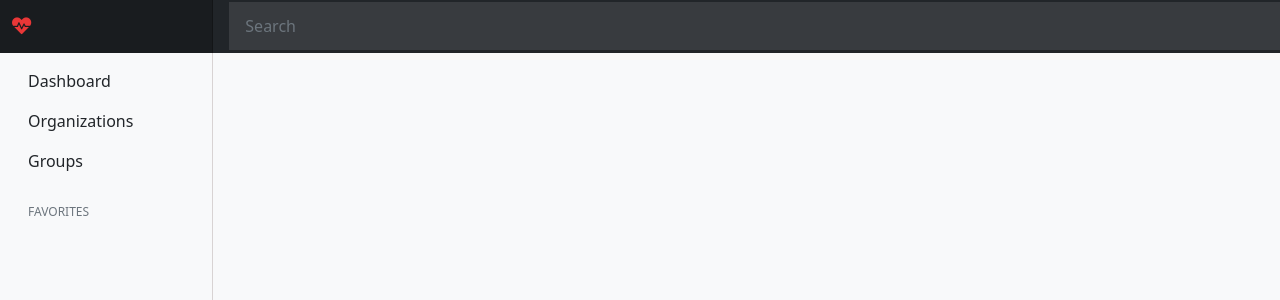
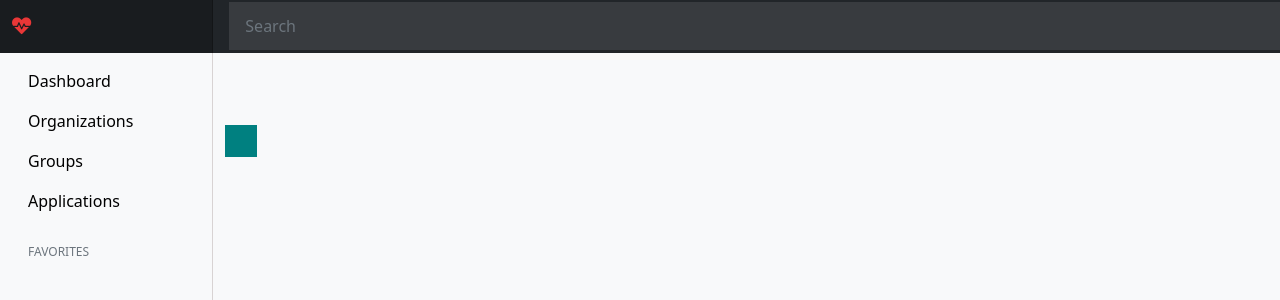
Before and after one commit to Server-Health-Monitor/server-health-monitor, an Angular app in the folder health-monitor-ui/: page / in a window 1280 px wide. Shown: the top 300 px of the page. Built offline with nearby package versions, Linux system fonts and the light colour scheme.

Commit message:
added components health square deleted components

```diff
--- /dev/null
+++ b/health-monitor-ui/src/app/components/health-square/health-square.component.css
@@ -0,0 +1,26 @@
+.health-square {
+    width: 2rem;
+    height: 2rem;
+    background-color: teal;
+}
+
+.tooltip-wrap {
+    position: relative;
+    background-color: teal;
+    width: 2rem;
+    height: 2rem;
+}
+
+.tooltip-wrap .tooltip-content {
+    display: none;
+    position: absolute;
+    bottom: 5%;
+    left: 5%;
+    right: 5%;
+    background-color: #fff;
+    padding: .5em;
+}
+
+.tooltip-wrap:hover .tooltip-content {
+    display: block;
+}
--- /dev/null
+++ b/health-monitor-ui/src/app/components/health-square/health-square.component.html
@@ -0,0 +1,5 @@
+<div class="tooltip-wrap">
+    <div class="tooltip-content">
+        <p>Here is some content for the tooltip</p>
+    </div>
+</div>
--- /dev/null
+++ b/health-monitor-ui/src/app/components/health-square/health-square.component.ts
@@ -0,0 +1,15 @@
+import { Component, OnInit } from '@angular/core';
+
+@Component({
+  selector: 'app-health-square',
+  templateUrl: './health-square.component.html',
+  styleUrls: ['./health-square.component.css']
+})
+export class HealthSquareComponent implements OnInit {
+
+  constructor() { }
+
+  ngOnInit(): void {
+  }
+
+}
--- /dev/null
+++ b/health-monitor-ui/src/app/components/health-tile/health-tile.component.html
@@ -0,0 +1 @@
+<p>health-tile works!</p>
--- /dev/null
+++ b/health-monitor-ui/src/app/components/health-tile/health-tile.component.ts
@@ -0,0 +1,15 @@
+import { Component, OnInit } from '@angular/core';
+
+@Component({
+  selector: 'app-health-tile',
+  templateUrl: './health-tile.component.html',
+  styleUrls: ['./health-tile.component.css']
+})
+export class HealthTileComponent implements OnInit {
+
+  constructor() { }
+
+  ngOnInit(): void {
+  }
+
+}
--- a/health-monitor-ui/src/app/footer/footer.component.html
+++ /dev/null
@@ -1 +0,0 @@
-<p>footer works!</p>
--- a/health-monitor-ui/src/app/footer/footer.component.ts
+++ /dev/null
@@ -1,15 +0,0 @@
-import { Component, OnInit } from '@angular/core';
-
-@Component({
-  selector: 'app-footer',
-  templateUrl: './footer.component.html',
-  styleUrls: ['./footer.component.css']
-})
-export class FooterComponent implements OnInit {
-
-  constructor() { }
-
-  ngOnInit(): void {
-  }
-
-}
--- a/health-monitor-ui/src/app/home/home.component.html
+++ b/health-monitor-ui/src/app/home/home.component.html
@@ -1,4 +1,6 @@
-<br><br><br><br><br><br><br><br><br><br><br><br><br><br><br><br><br><br><br><br><br><br><br><br><br><br><br><br>
+<br><br><br>
+<app-health-square></app-health-square>
+<br><br><br><br><br><br><br><br><br><br><br><br><br><br><br><br><br><br><br><br><br><br><br><br><br>
 <br><br><br><br><br><br><br><br><br><br><br><br><br><br><br><br><br><br><br><br>
 <br><br><br><br><br><br><br><br><br><br><br><br><br><br><br><br><br><br><br><br><br>
 <br><br><br>vvhi
--- a/health-monitor-ui/src/app/sidebar/sidebar.component.html
+++ b/health-monitor-ui/src/app/sidebar/sidebar.component.html
@@ -13,6 +13,11 @@
         <li class="nav-item">
             <a class="nav-link" href="#">
                 <span data-feather="shopping-cart"></span> Groups
+            </a>
+        </li>
+        <li class="nav-item">
+            <a class="nav-link" href="#">
+                <span data-feather="shopping-cart"></span> Applications
             </a>
         </li>
     </ul>
--- a/health-monitor-ui/src/styles.css
+++ b/health-monitor-ui/src/styles.css
@@ -3,6 +3,7 @@
 body {
     height: 100vh;
     overflow: hidden;
+    color: black;
 }
 
 a {
```
Also changed, not shown: health-monitor-ui/src/app/app.module.ts (+6 -4 lines), health-monitor-ui/src/app/components/health-tile/health-tile.component.css (added).
